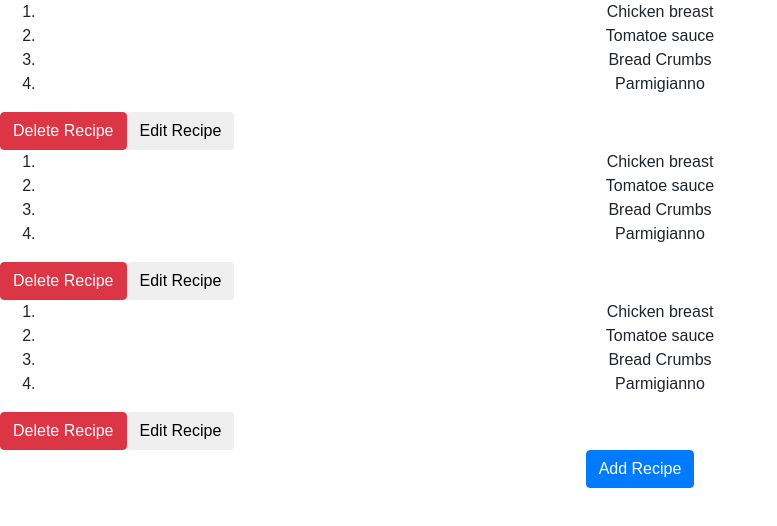
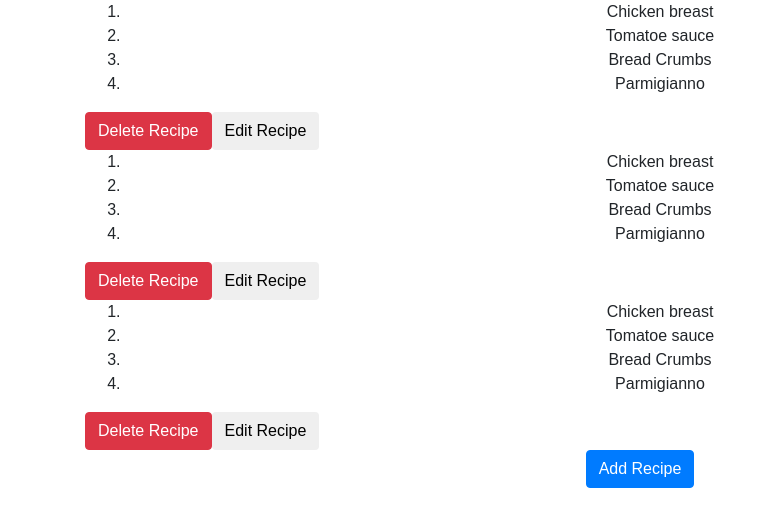
Before and after one commit to gnenov89/PantryChef, a React (Create React App) app in the folder pantry/: page / in a window 1280 px wide. Shown: the top 526 px of the page, without its empty margins (0-777 px from the left). Built offline with nearby package versions, Linux system fonts and the light colour scheme.

Commit message:
development branch added

```diff
--- a/pantry/src/App.js
+++ b/pantry/src/App.js
@@ -25,7 +25,7 @@ class App extends Component {
   render() {
     const{recipes} = this.state;
     return (
-      <div className="App">
+      <div className="App container">
         <Accordion>
           {recipes.map((recipe, index)=>(
 
```
